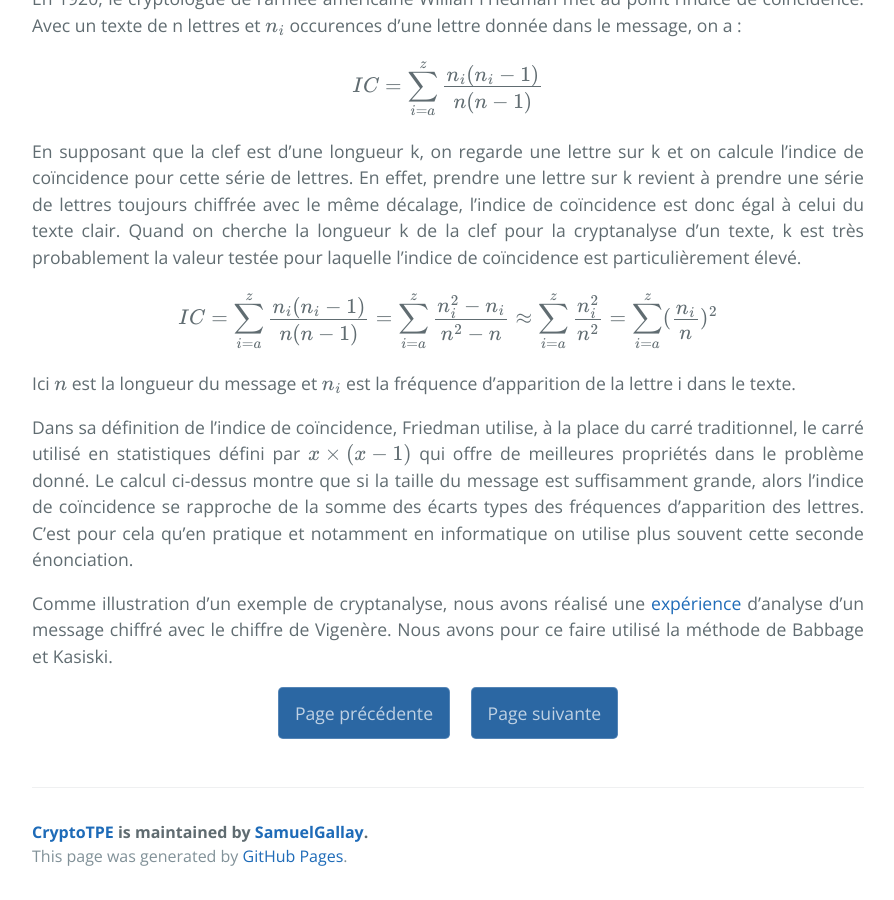
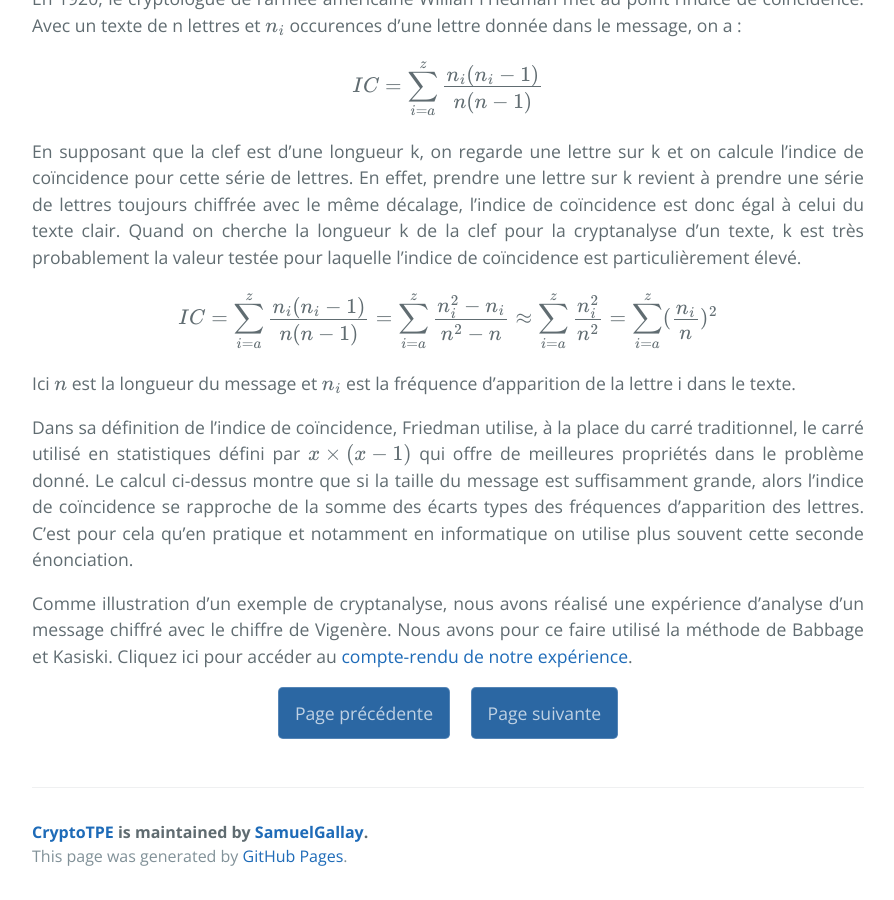
Before and after one commit to SamuelGallay/CryptoTPE, a Jekyll site: the page built from pages/2_TempsModernes/4_cryptavigenere.md, in a window 1280 px wide and 900 px high, scrolled down 1694 px. Shown: the whole window, without its empty margins (192-1086 px from the left). Built offline with Jekyll 4.4.1, drawn with Linux system fonts in a browser that asks for light colours; our own code applies the rules of GitHub Pages for plain Markdown files; formulas are drawn with MathJax 3.

Commit message:
Update 4_cryptavigenere.md

```diff
--- a/pages/2_TempsModernes/4_cryptavigenere.md
+++ b/pages/2_TempsModernes/4_cryptavigenere.md
@@ -39,4 +39,5 @@
 
 Dans sa définition de l'indice de coïncidence, Friedman utilise, à la place du carré traditionnel, le carré utilisé en statistiques défini par $$ x \times (x-1) $$ qui offre de meilleures propriétés dans le problème donné. Le calcul ci-dessus montre que si la taille du message est suffisamment grande, alors l'indice de coïncidence se rapproche de la somme des écarts types des fréquences d'apparition des lettres. C'est pour cela qu'en pratique et notamment en informatique on utilise plus souvent cette seconde énonciation.
 
-Comme illustration d'un exemple de cryptanalyse, nous avons réalisé une [expérience]({{ "/experience/" | relative_url }}) d'analyse d'un message chiffré avec le chiffre de Vigenère. Nous avons pour ce faire utilisé la méthode de Babbage et Kasiski.
+Comme illustration d'un exemple de cryptanalyse, nous avons réalisé une expérience d'analyse d'un message chiffré avec le chiffre de Vigenère. Nous avons pour ce faire utilisé la méthode de Babbage et Kasiski.
+Cliquez ici pour accéder au [compte-rendu de notre expérience]({{ "/experience/" | relative_url }}).
```
